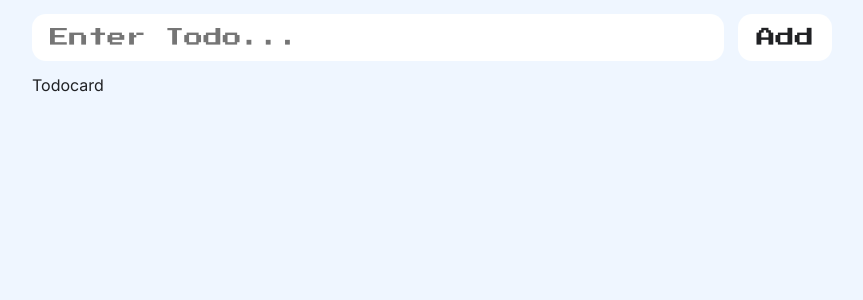
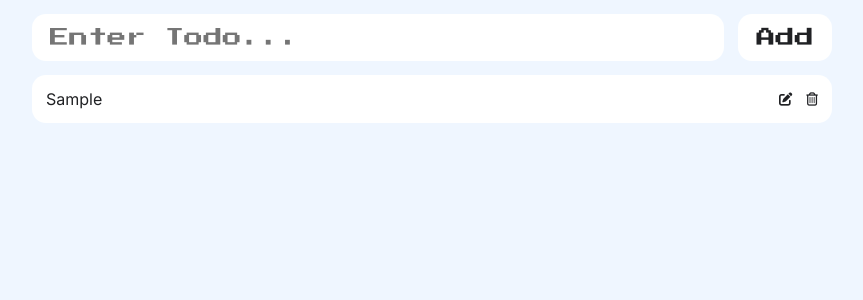
Before and after one commit to Rahulwagadre/To-Do, a React (Vite) app: page / in a window 1280 px wide. Both pictures are taken after typing "Sample" into the empty fields and a click on the button "Add". Shown: the top 300 px of the page, without its empty margins (208-1071 px from the left). Built offline with nearby package versions, Linux system fonts and the light colour scheme.

Commit message:
Update Todocard.jsx

```diff
--- a/src/components/Todocard.jsx
+++ b/src/components/Todocard.jsx
@@ -1,9 +1,21 @@
 import React from 'react'
 
-export default function Todocard() {
+export default function Todocard({index, handleDeleteTodo, handleUpdateTodo, children}) {
     return (
-        <div>
-            Todocard
-        </div>
+        <li className='todoItem' >
+            {children}
+            <div className='actionsContainer'>
+                <button onClick={() => {
+                    handleUpdateTodo(index)
+                }}>
+                    <i className="fa-solid fa-pen-to-square"></i>
+                </button>
+                <button onClick={() => {
+                    handleDeleteTodo(index)
+                }}>
+                    <i className="fa-regular fa-trash-can"></i>
+                </button>
+            </div>
+        </li>
     )
 }
```
